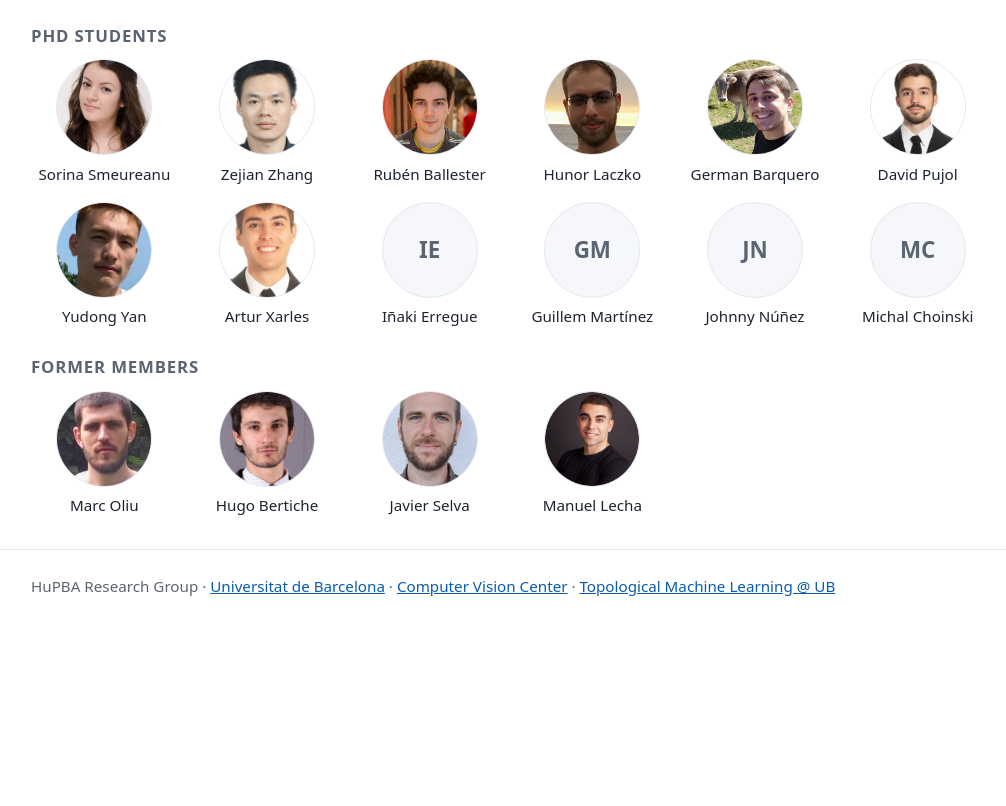
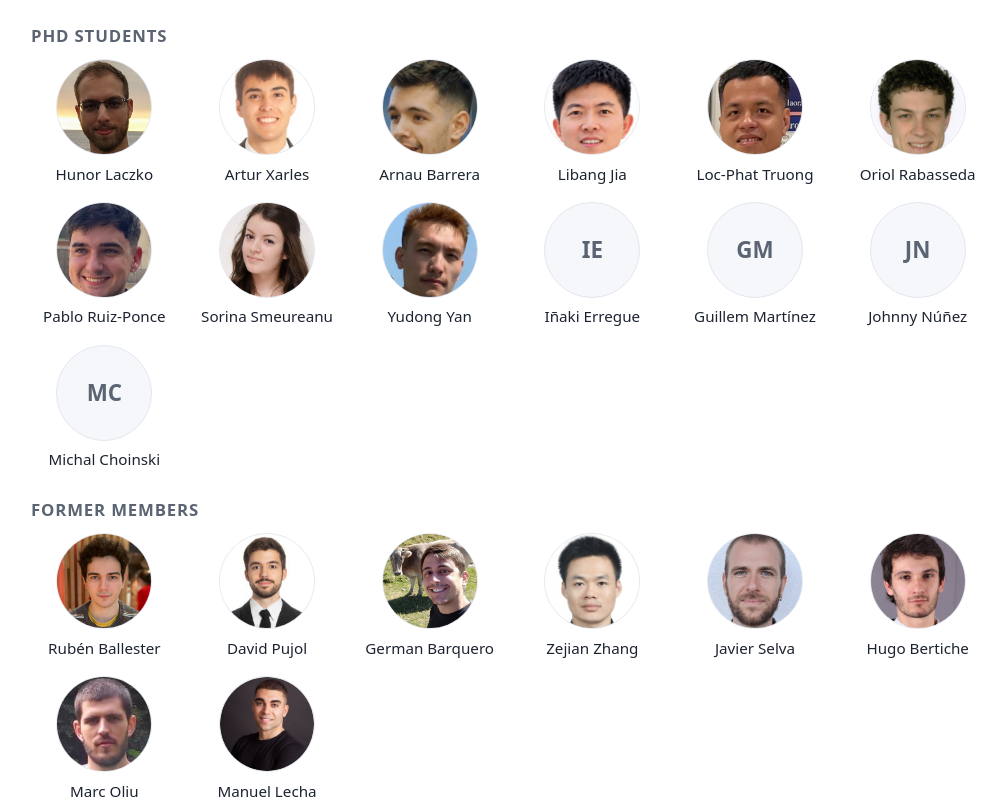
Before and after one commit to HuPBA/hupba.github.io, a plain HTML site: page index.html in a window 1280 px wide. Shown: the part 1411-2217 px from the top of the page, without its empty margins (129-1135 px from the left). Before the commit the page ends 2050 px from the top, so only its background shows below. Drawn offline with Linux system fonts and the light colour scheme.

Commit message:
Actualitza membres segons la web del director

```diff
--- a/assets/style.css
+++ b/assets/style.css
@@ -21,7 +21,8 @@ h3{margin:1.6rem 0 .6rem;font-size:1.05rem;color:var(--muted);text-transform:upp
 .card h3{margin:0 0 .4rem;text-transform:none;letter-spacing:0;font-size:1.15rem;color:var(--fg)}
 .people{list-style:none;margin:0;padding:0;display:grid;gap:1rem;grid-template-columns:repeat(auto-fill,minmax(8.5rem,1fr))}
 .people a{display:flex;flex-direction:column;align-items:center;text-align:center;text-decoration:none;color:var(--fg);font-size:.95rem;gap:.4rem}
-.people img,.people .ph{width:96px;height:96px;border-radius:50%;object-fit:cover;background:var(--soft);border:1px solid var(--line)}
+.people img,.people .ph{width:96px;height:96px;border-radius:50%;object-fit:cover;object-position:50% 20%;background:var(--soft);border:1px solid var(--line)}
 .people .ph{display:flex;align-items:center;justify-content:center;font-weight:700;color:var(--muted);font-size:1.4rem}
 .people a:hover span:last-child{color:var(--accent)}
 footer{border-top:1px solid var(--line);padding:1.5rem 0 2.5rem;color:var(--muted);font-size:.95rem}
+.people .np{display:flex;flex-direction:column;align-items:center;text-align:center;font-size:.95rem;gap:.4rem}
--- a/index.html
+++ b/index.html
@@ -57,14 +57,15 @@
       </ul>
       <h3>PhD students</h3>
       <ul class="people">
+        <li><a href="https://hunorlaczko.github.io/" rel="noopener"><img src="assets/img/members/hunor.jpg" alt="" width="96" height="96" loading="lazy"><span>Hunor Laczko</span></a></li>
+        <li><a href="https://arturxe2.github.io/" rel="noopener"><img src="assets/img/members/artur_xarles.jpg" alt="" width="96" height="96" loading="lazy"><span>Artur Xarles</span></a></li>
+        <li><div class="np"><img src="assets/img/members/arnau.png" alt="" width="96" height="96" loading="lazy"><span>Arnau Barrera</span></div></li>
+        <li><div class="np"><img src="assets/img/members/libang.png" alt="" width="96" height="96" loading="lazy"><span>Libang Jia</span></div></li>
+        <li><a href="https://locphattruong.github.io/" rel="noopener"><img src="assets/img/members/phat.png" alt="" width="96" height="96" loading="lazy"><span>Loc-Phat Truong</span></a></li>
+        <li><div class="np"><img src="assets/img/members/oriol.png" alt="" width="96" height="96" loading="lazy"><span>Oriol Rabasseda</span></div></li>
+        <li><a href="https://pabloruizponce.com" rel="noopener"><img src="assets/img/members/pablo.png" alt="" width="96" height="96" loading="lazy"><span>Pablo Ruiz-Ponce</span></a></li>
         <li><a href="https://www.linkedin.com/in/sorina-georgiana-smeureanu-b2b608116/" rel="noopener"><img src="assets/img/members/sorina.jpg" alt="" width="96" height="96" loading="lazy"><span>Sorina Smeureanu</span></a></li>
-        <li><a href="https://dblp.org/pid/116/8679.html" rel="noopener"><img src="assets/img/members/Zejian-797x1024.jpg" alt="" width="96" height="96" loading="lazy"><span>Zejian Zhang</span></a></li>
-        <li><a href="https://rubenbb.com" rel="noopener"><img src="assets/img/members/ruben.png" alt="" width="96" height="96" loading="lazy"><span>Rubén Ballester</span></a></li>
-        <li><a href="https://hunorlaczko.github.io/" rel="noopener"><img src="assets/img/members/hunor.jpg" alt="" width="96" height="96" loading="lazy"><span>Hunor Laczko</span></a></li>
-        <li><a href="https://barquerogerman.github.io/" rel="noopener"><img src="assets/img/members/GermanB1.jpg" alt="" width="96" height="96" loading="lazy"><span>German Barquero</span></a></li>
-        <li><a href="https://davidpujol.github.io/" rel="noopener"><img src="assets/img/members/DavidPujol-150x150-1.jpg" alt="" width="96" height="96" loading="lazy"><span>David Pujol</span></a></li>
         <li><a href="https://www.linkedin.com/in/%E6%98%B1%E4%B8%9C-%E9%98%8E-396569105/" rel="noopener"><img src="assets/img/members/yudong-207x300-1.png" alt="" width="96" height="96" loading="lazy"><span>Yudong Yan</span></a></li>
-        <li><a href="https://arturxe2.github.io/" rel="noopener"><img src="assets/img/members/artur_xarles.jpg" alt="" width="96" height="96" loading="lazy"><span>Artur Xarles</span></a></li>
         <li><a href="https://www.linkedin.com/in/i%C3%B1aki-erregue-045544150/" rel="noopener"><span class="ph" aria-hidden="true">IE</span><span>Iñaki Erregue</span></a></li>
         <li><a href="https://www.linkedin.com/in/guillemmartinezsanchez/" rel="noopener"><span class="ph" aria-hidden="true">GM</span><span>Guillem Martínez</span></a></li>
         <li><a href="https://johnnynunez.github.io/" rel="noopener"><span class="ph" aria-hidden="true">JN</span><span>Johnny Núñez</span></a></li>
@@ -72,9 +73,13 @@
       </ul>
       <h3>Former members</h3>
       <ul class="people">
+        <li><a href="https://rubenbb.com" rel="noopener"><img src="assets/img/members/ruben.png" alt="" width="96" height="96" loading="lazy"><span>Rubén Ballester</span></a></li>
+        <li><a href="https://davidpujol.github.io/" rel="noopener"><img src="assets/img/members/DavidPujol-150x150-1.jpg" alt="" width="96" height="96" loading="lazy"><span>David Pujol</span></a></li>
+        <li><a href="https://barquerogerman.github.io/" rel="noopener"><img src="assets/img/members/GermanB1.jpg" alt="" width="96" height="96" loading="lazy"><span>German Barquero</span></a></li>
+        <li><a href="https://dblp.org/pid/116/8679.html" rel="noopener"><img src="assets/img/members/Zejian-797x1024.jpg" alt="" width="96" height="96" loading="lazy"><span>Zejian Zhang</span></a></li>
+        <li><a href="https://javierselva.github.io/" rel="noopener"><img src="assets/img/members/javi.png" alt="" width="96" height="96" loading="lazy"><span>Javier Selva</span></a></li>
+        <li><a href="https://hbertiche.github.io/" rel="noopener"><img src="assets/img/members/hugo_bertiche.png" alt="" width="96" height="96" loading="lazy"><span>Hugo Bertiche</span></a></li>
         <li><a href="https://www.linkedin.com/in/marc-oliu-sim%C3%B3n-78146540/" rel="noopener"><img src="assets/img/members/marc_oliu.jpg" alt="" width="96" height="96" loading="lazy"><span>Marc Oliu</span></a></li>
-        <li><a href="https://hbertiche.github.io/" rel="noopener"><img src="assets/img/members/hugo_bertiche.png" alt="" width="96" height="96" loading="lazy"><span>Hugo Bertiche</span></a></li>
-        <li><a href="https://javierselva.github.io/" rel="noopener"><img src="assets/img/members/javi.png" alt="" width="96" height="96" loading="lazy"><span>Javier Selva</span></a></li>
         <li><a href="https://manuellecha.com/" rel="noopener"><img src="assets/img/members/manuellecha-1-1024x1024.png" alt="" width="96" height="96" loading="lazy"><span>Manuel Lecha</span></a></li>
       </ul>
   </section>
```
Also changed, not shown: assets/img/members/arnau.png (added), assets/img/members/libang.png (added), assets/img/members/oriol.png (added), assets/img/members/pablo.png (added), assets/img/members/phat.png (added).
